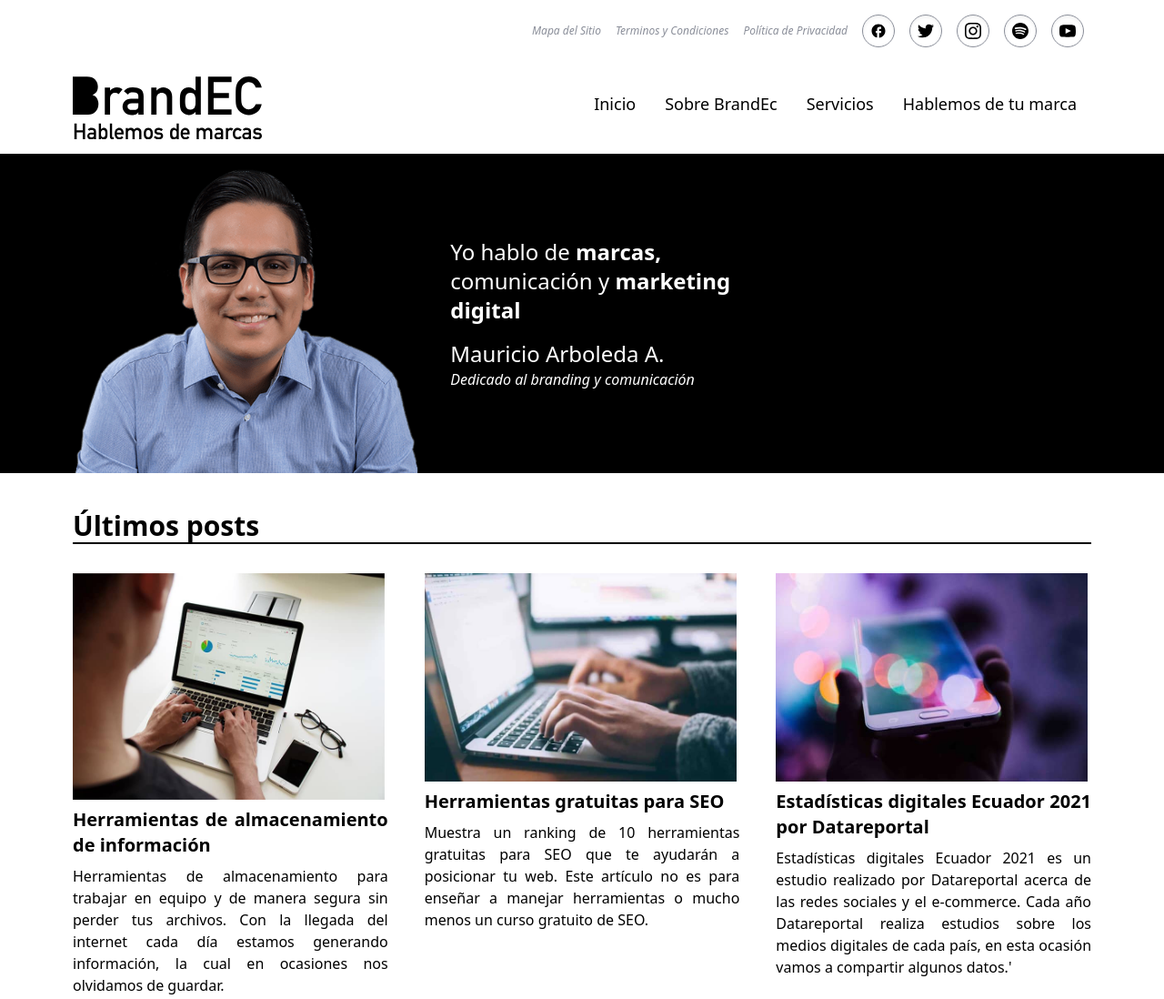
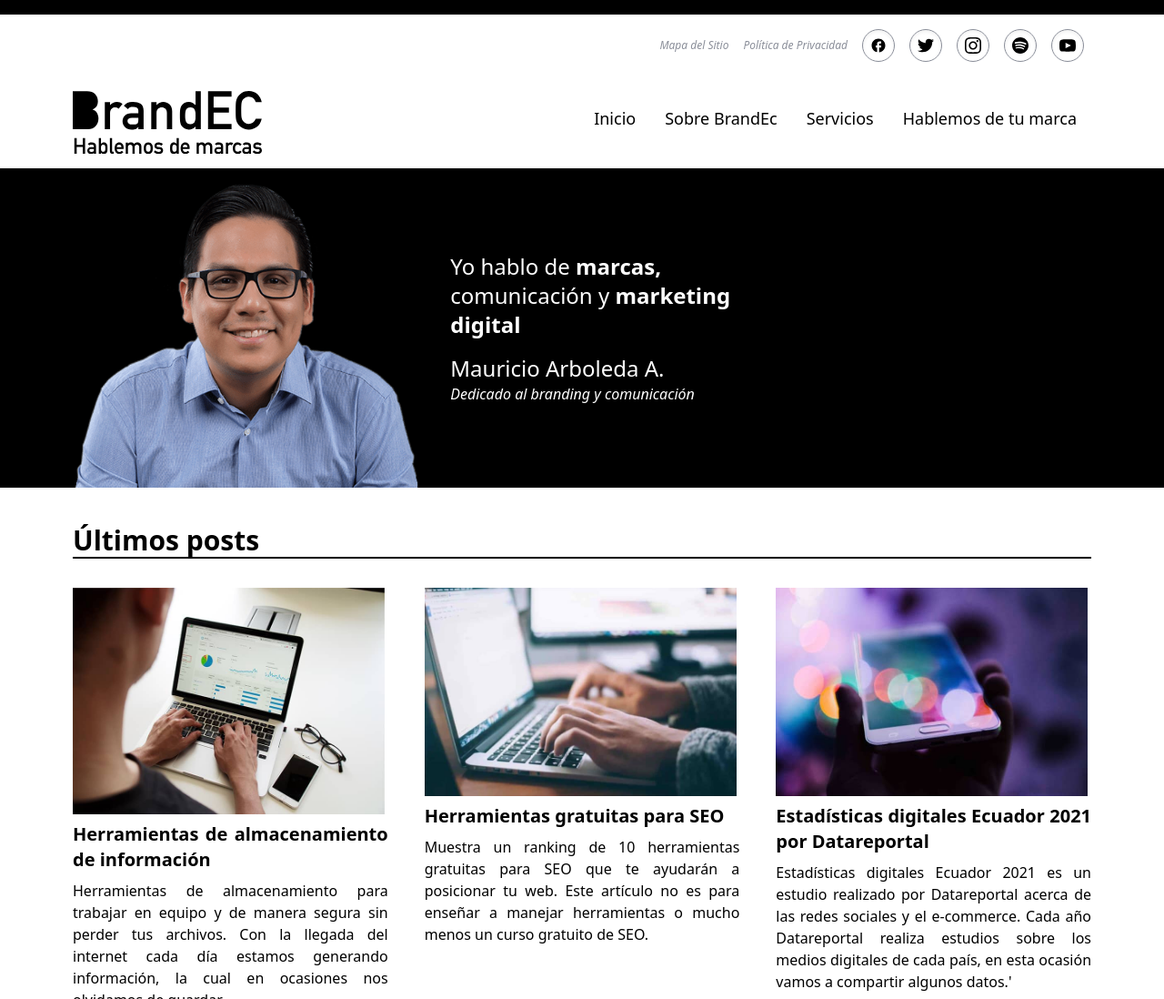
Before and after one commit to seosemec/hablemosdemarcas-homepage, a website built with Vite: page src/index.pug in a window 1280 px wide. Shown: the top 1098 px of the page at 91% size. Built offline with nearby package versions, Linux system fonts and the light colour scheme.

Commit message:
change backgroud color, delete term and cond

```diff
--- a/public/global.css
+++ b/public/global.css
@@ -16,7 +16,7 @@
     --color-green: hsl(135, 100%, 50%);
 
     /* ELEMENTS */
-    --html-background: var(--color-grey-1);
+    --html-background: var(--color-black-0);
     --body-background: var(--color-white-100);
     --text-color: var(--color-black-0);
 
--- a/src/css/home.css
+++ b/src/css/home.css
@@ -1,11 +1,7 @@
 @import '../../public/global.css';
 
-html {
-    background-color: var(--color-white-100);
-}
-
 body {
-    @apply md:container md:mx-auto shadow-2xl;
+    @apply md:container md:mx-auto shadow-2xl md:my-4;
 }
 
 header{
--- a/src/index.pug
+++ b/src/index.pug
@@ -29,7 +29,6 @@ html(lang="es")
     header
       .topbar
         a.topbar__text(href="https://www.hablemosdemarcas.com/sitemap.xml") Mapa del Sitio
-        a.topbar__text(href="#") Terminos y Condiciones
         a.topbar__text(href="https://www.hablemosdemarcas.com/politica-de-privacidad-brandec/") Política de Privacidad
         a.topbar__icon(href="https://www.facebook.com/brandecuador/", aria-label="BrandEC Facebook Page")
           svg(xmlns='http://www.w3.org/2000/svg', height='24px', viewbox='0 0 24 24', width='24px', fill='#000000')
```
Also changed, not shown: build/_dist/css/home.css, build/_dist/index.html, build/global.css, 2 other files.
